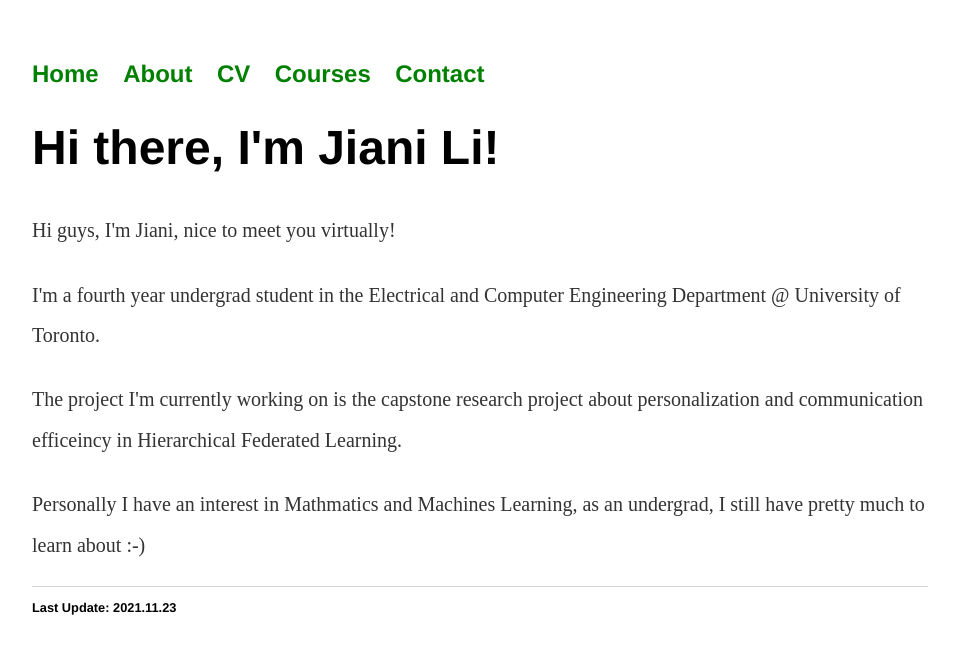
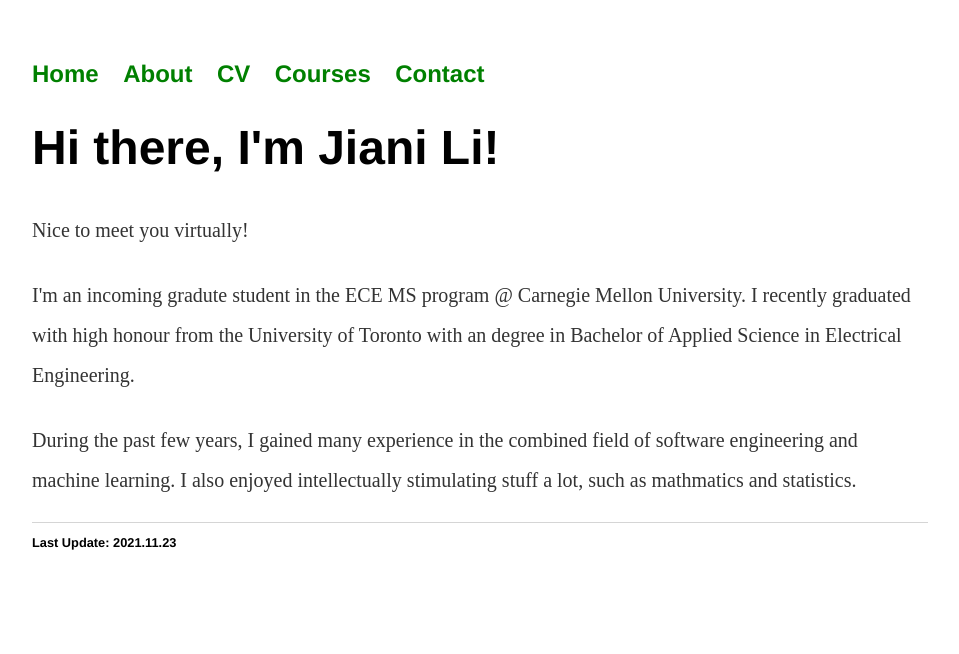
Before and after one commit to ljn1999/ljn1999.github.io, a Jekyll site: the page built from index.html, in a window 1280 px wide. Shown: the top 654 px of the page, without its empty margins (160-1119 px from the left). Built offline with Jekyll 4.4.1, drawn with Linux system fonts in a browser that asks for light colours.

Commit message:
Update index.html

```diff
--- a/index.html
+++ b/index.html
@@ -29,10 +29,10 @@ title: Jiani Li
 	}
         </style>
 	<h1>Hi there, I'm Jiani Li!</h1>
-	<p><sub>Hi guys, I'm Jiani, nice to meet you virtually!</sub>
-	<p><sub>I'm a fourth year undergrad student in the Electrical and Computer Engineering Department @ University of Toronto. </sub></p>
-	<p><sub>The project I'm currently working on is the capstone research project about personalization and communication
-		efficeincy in Hierarchical Federated Learning. </sub></p>
-	<p><sub>Personally I have an interest in Mathmatics and Machines Learning, as an undergrad, I still have pretty much to learn about :-)</sub></p>
+	<p><sub>Nice to meet you virtually!</sub>
+	<p><sub>I'm an incoming gradute student in the ECE MS program @ Carnegie Mellon University.
+		I recently graduated with high honour from the University of Toronto with an degree in Bachelor of Applied Science in Electrical Engineering. </sub></p>
+	<p><sub>During the past few years, I gained many experience in the combined field of software engineering and machine learning.
+		I also enjoyed intellectually stimulating stuff a lot, such as mathmatics and statistics. </sub></p>
 
 </div><!-- /.blurb -->
```
